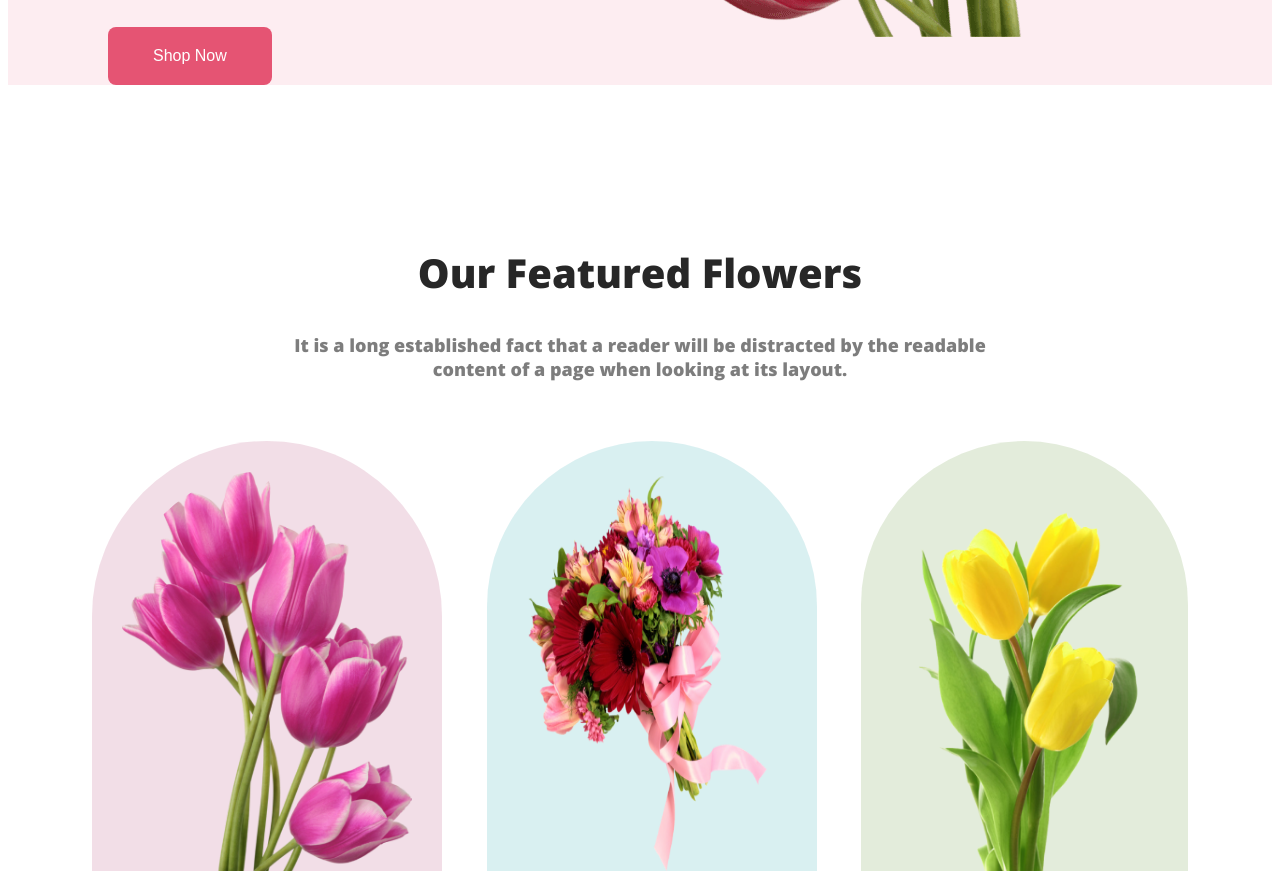
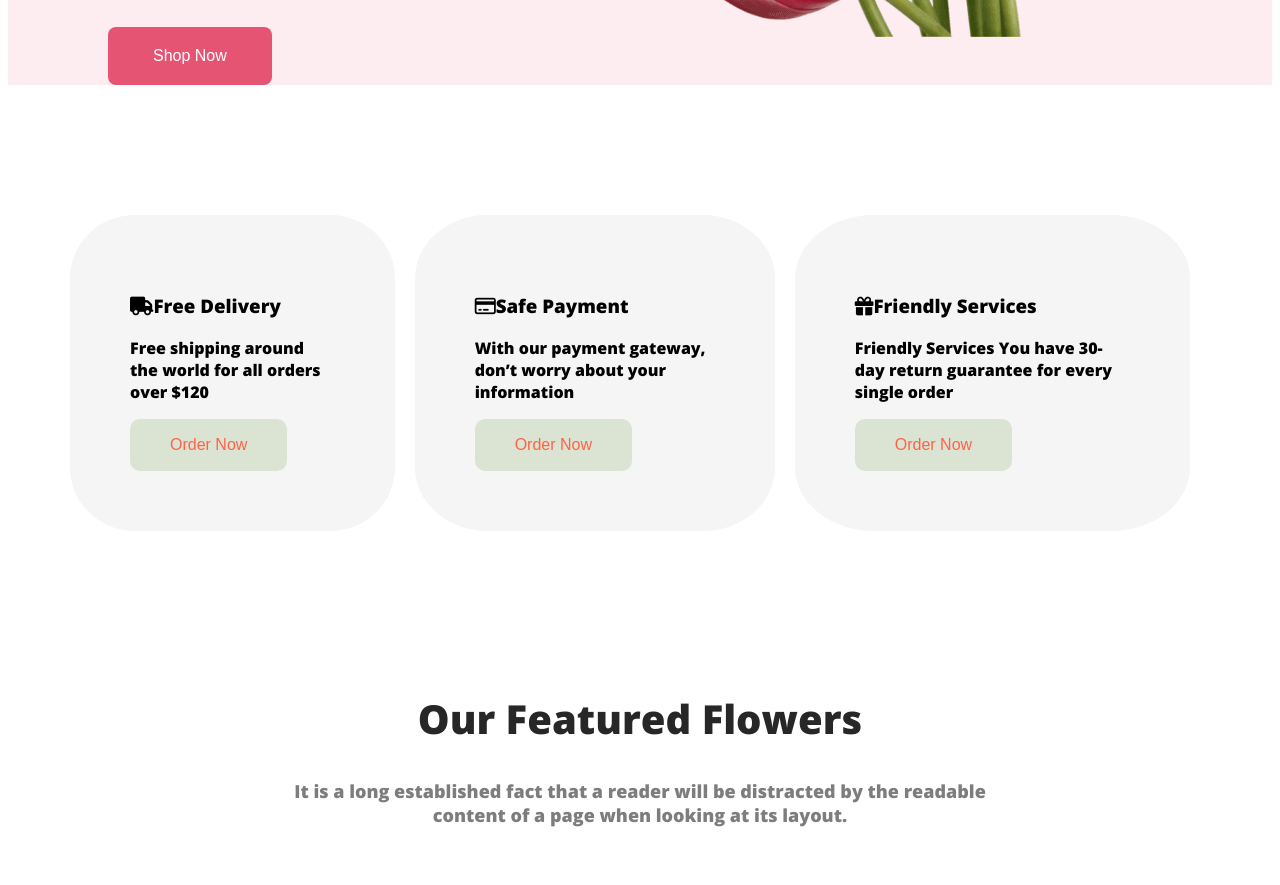
Before and after one commit to salma-Isalm/online-flower-shop, a plain HTML site: page index.html in a window 1280 px wide. Shown: the part 841-1726 px from the top of the page. Drawn offline with nearby package versions, Linux system fonts and the light colour scheme.

Commit message:
extra section added

```diff
--- a/index.html
+++ b/index.html
@@ -3,6 +3,8 @@
 <head>
     <meta charset="UTF-8">
     <meta name="viewport" content="width=device-width, initial-scale=1.0">
+    <!-- font awesome script tag -->
+    <script src="https://kit.fontawesome.com/8d40faf00e.js" crossorigin="anonymous"></script>
     <!-- fav icon -->
     <link rel="shortcut icon" href="Flower Asset/Rectangle 4.png" type="image/x-icon">
     <!-- gogole font -->
@@ -25,6 +27,27 @@
         </div>
     </header>
     <main>
+        <section class="dalivary same">
+            <div class="delivary-box">
+                    <h3 class="delivary-title"><i class="fa-solid fa-truck"></i>Free Delivery</h3>
+                    <p class="delivary-driscription">Free shipping around the world for all
+                        orders over $120</p>
+                        <button class="btn">Order Now</button>
+                        </div>
+            <div class="delivary-box">
+                    <h3 class="delivary-title"><i class="fa-regular fa-credit-card"></i>Safe Payment</h3>
+                    <p class="delivary-driscription">With our payment gateway, don’t worry
+                        about your information</p>
+                        <button class="btn">Order Now</button>
+                </div>
+            <div class="delivary-box">
+                    <h3 class="delivary-title"><i class="fa-solid fa-gift"></i>Friendly Services</h3>
+                    <p class="delivary-driscription">Friendly Services
+                        You have 30-day return guarantee for
+                        every single order</p>
+                        <button class="btn">Order Now</button>
+            </div>
+        </section>
         <!-- feature section -->
         <section class="our-fatured same">
             <h2 class="our-fatured-title">Our Featured Flowers</h2>
--- a/styles/style.css
+++ b/styles/style.css
@@ -37,10 +37,31 @@ border-radius: 8px;
 background: #E55473;
 padding: 20px 45px;
 }
+
+.btn{
+    color: tomato;
+    font-size: 16px;
+    border: 2px rgba(229, 84, 115, 0.10);
+    border-radius: 10px;
+    background-color: rgba(71, 125, 17, 0.15);
+    padding: 17px 40px;
+}
 #flower-design{
     margin-left: 20px;
 }
 /* main section styles */
+
+/* dalivary section styles */
+.dalivary {
+    display: flex;
+    /* margin-top: 190px; */
+}
+.delivary-box{
+    margin-top: 130px;
+    padding: 60px;
+    background-color: whitesmoke;
+    margin-right: 20px;
+border-radius: 20%;}
 .same{
     width: 1140px;
     margin: 0 auto;
```
